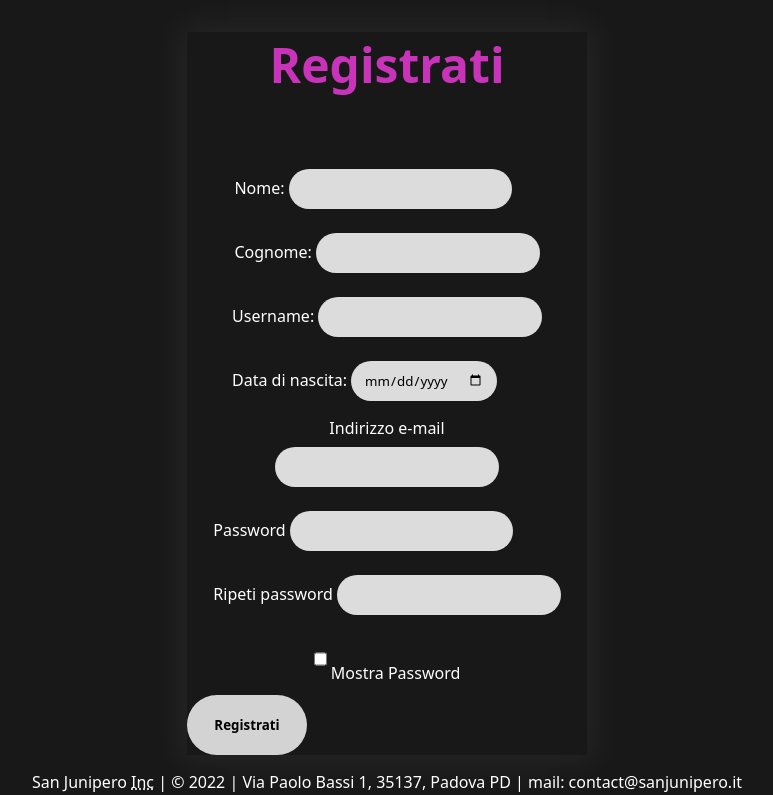
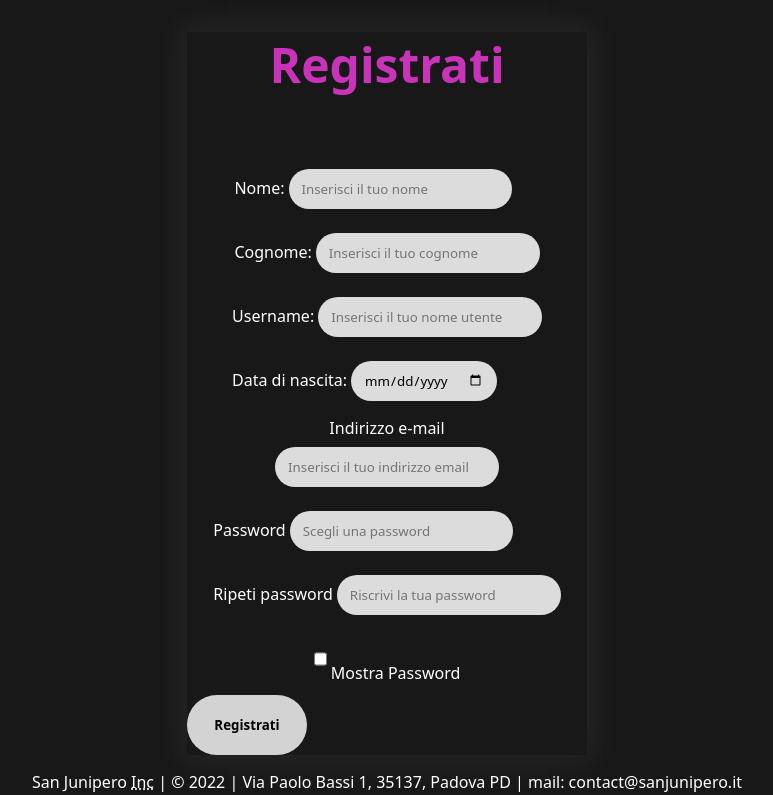
Before and after one commit to ivanarena/unipd-tecnologie-web, a PHP site: page /php/registrati.php in a window 1280 px wide. Shown: the part 115-910 px from the top of the page, without its empty margins (253-1026 px from the left). Run offline with PHP 8.4, Linux system fonts and the light colour scheme.

Commit message:
banner +18 e input accessibili

```diff
--- a/php/pages/accedi.html
+++ b/php/pages/accedi.html
@@ -12,9 +12,9 @@
             <h1 class="page-heading">Accedi</h1>
             <div class="inputs-container flex-col-center">
                 <label for="username" class="input-label">Nome utente</label>
-                <input id="username" class="form-input" type="text" name="username" value="username" required aria-required="true">
+                <input id="username" class="form-input" type="text" name="username" value="" minlength="8" placeholder="Inserisci il nome utente" required aria-required="true">
                 <label for="password" class="input-label">Password</label>
-                <input id="password" class="form-input" type="password" name="password" value="password" required aria-required="true">
+                <input id="password" class="form-input" type="password" name="password" value="" minlength="8" placeholder="Inserisci la password" required aria-required="true">
                 <span class="mostra-password-container">
                     <input type="checkbox" id="mostra-password" />
                     <label for="mostra-password" class="show-password-label">Mostra Password</label>
--- a/php/pages/home.html
+++ b/php/pages/home.html
@@ -40,6 +40,12 @@
                 sacro!
             </p>
         </div>
+
+        <div class="h-card card-shadow flex-col-center">
+            <h1 class="warning-banner">Attenzione</h1>
+            <p class="warning-banner">Questo servizio è riservato agli utenti maggiorenni!
+            </p>
+        </div>
     </main>
     <footerPlaceholder />
 </body>
--- a/php/pages/registrati.html
+++ b/php/pages/registrati.html
@@ -15,34 +15,34 @@
                 <div class="form-row">
                     <div class="inline-content">
                         <label for="nome" class="input-label">Nome:</label>
-                        <input id="nome" type="text" class="form-input" required aria-required="true" />
+                        <input id="nome" type="text" class="form-input" name="nome" placeholder="Inserisci il tuo nome" required aria-required="true" />
                     </div>
                     <div class="inline-content">
                         <label for="cognome" class="input-label">Cognome:</label>
-                        <input id="cognome" type="text" class="form-input" required aria-required="true" />
+                        <input id="cognome" type="text" class="form-input" name="cognome" placeholder="Inserisci il tuo cognome" required aria-required="true" />
                     </div>
                 </div>
 
                 <div class="form-row">
                     <div class="inline-content">
                         <label for="username" class="input-label">Username:</label>
-                        <input id="username" type="text" class="form-input" required aria-required="true" />
+                        <input id="username" type="text" class="form-input" name="username" minlength="5" placeholder="Inserisci il tuo nome utente" required aria-required="true" />
                     </div>
                     <div class="inline-content">
                         <label for="data">Data di nascita:</label>
-                        <input id="data" type="date" class="form-input" required aria-required="true" />
+                        <input id="data" type="date" class="form-input" name="data" placeholder="Inserisci la tua data di nascita" required aria-required="true" />
                     </div>
                 </div>
                 <label for="email" class="input-label">Indirizzo e-mail</label>
-                <input id="email" type="email" class="form-input" required aria-required="true" />
+                <input id="email" type="email" class="form-input" name="email" placeholder="Inserisci il tuo indirizzo email" required aria-required="true" />
                 <div class="form-row">
                     <div class="inline-content">
                         <label for="password" class="input-label">Password</label>
-                        <input id="password" class="form-input" type="password" name="password" required aria-required="true" />
+                        <input id="password" class="form-input" name="password" minlength="8" type="password" name="password" placeholder="Scegli una password" required aria-required="true" />
                     </div>
                     <div class="inline-content">
                         <label for="password-repeat" class="input-label">Ripeti password</label>
-                        <input id="password-repeat" type="password" class="form-input" required aria-required="true" />
+                        <input id="password-repeat" type="password" name="password-repeat" minlength="8" class="form-input" placeholder="Riscrivi la tua password" required aria-required="true" />
                     </div>
                 </div>
                 <span class="mostra-password-container">
```
Also changed, not shown: styles/footer.css (line endings or trailing spaces), styles/main.css (line endings or trailing spaces).
